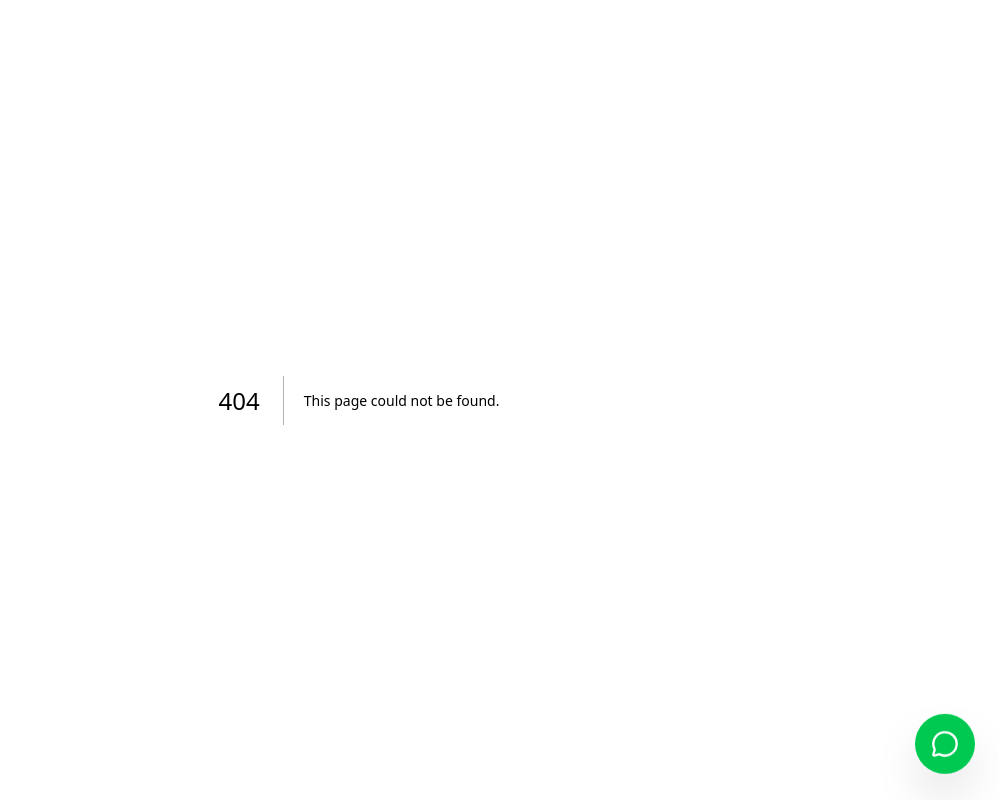
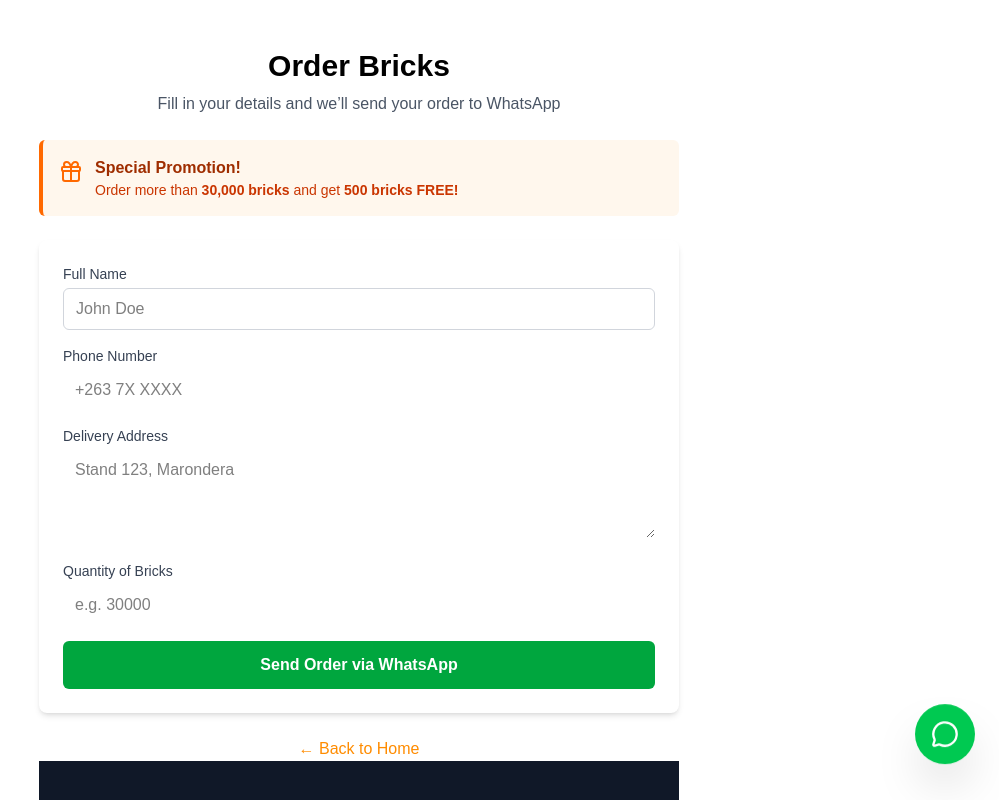
Before and after one commit to silenttakudzwa941-prog/buildmart, a Next.js app: page /order-bricks in a window 1280 px wide. Before the commit this address had no page. Shown: the top 800 px of the page, without its empty margins (281-1280 px from the left). Built offline with nearby package versions, Linux system fonts and the light colour scheme.

Commit message:
added the order bricks form

```diff
--- a/components/Hero.tsx
+++ b/components/Hero.tsx
@@ -25,10 +25,10 @@ export default function Hero() {
 
         <div className="flex flex-col sm:flex-row gap-4 justify-center">
           <Link
-            href="#categories"
+            href="/order-bricks"
             className="bg-brand hover:bg-brand text-white px-8 py-3 rounded-lg font-bold text-lg transition"
           >
-            Shop Now
+            Order Bricks
           </Link>
           <Link
             href="https://wa.me/263786507755?text=Hi KAZMAT, I want to inquire about your products."
--- /dev/null
+++ b/src/app/order-bricks/page.tsx
@@ -0,0 +1,136 @@
+"use client"
+import { useState } from "react"
+import Link from "next/link"
+import { Gift } from "lucide-react" // for promo icon
+import Footer from "../../../components/Footer"
+
+export default function OrderBricksPage() {
+  const [formData, setFormData] = useState({
+    name: '',
+    phone: '',
+    address: '',
+    quantity: ''
+  })
+
+  const handleChange = (e: React.ChangeEvent<HTMLInputElement | HTMLTextAreaElement>) => {
+    setFormData({ ...formData, [e.target.name]: e.target.value })
+  }
+
+  const quantityNum = Number(formData.quantity) || 0
+  const qualifiesForPromo = quantityNum > 30000
+  const totalBricks = qualifiesForPromo ? quantityNum + 500 : quantityNum
+
+  const handleWhatsAppSubmit = (e: React.FormEvent) => {
+    e.preventDefault()
+
+    const promoText = qualifiesForPromo ? `\n*PROMO APPLIED:* Free 500 bricks!` : ''
+
+    const message = `Hello KAZMAT Hardware! I would like to order bricks.
+
+*Full Name:* ${formData.name}
+*Phone:* ${formData.phone}
+*Delivery Address:* ${formData.address}
+*Quantity Ordered:* ${formData.quantity} bricks
+*Total After Promo:* ${totalBricks} bricks${promoText}
+
+Please get back to me with a quote. Thank you!`
+
+    const encodedMessage = encodeURIComponent(message)
+    const whatsappNumber = "263786507755" // your number
+    const whatsappUrl = `https://wa.me/${whatsappNumber}?text=${encodedMessage}`
+
+    window.open(whatsappUrl, '_blank')
+  }
+
+  return (
+    <div className="max-w-2xl mx-auto px-4 py-12">
+      <h1 className="text-3xl font-bold text-center mb-2">Order Bricks</h1>
+      <p className="text-gray-600 text-center mb-6">Fill in your details and we’ll send your order to WhatsApp</p>
+
+      {/* SPECIAL PROMO BANNER */}
+      <div className="bg-orange-50 border-l-4 border-orange-500 p-4 mb-6 rounded-md flex items-start gap-3">
+        <Gift size={24} className="text-orange-500 mt-1 flex-shrink-0" />
+        <div>
+          <p className="font-bold text-orange-800">Special Promotion!</p>
+          <p className="text-orange-700 text-sm">Order more than <span className="font-bold">30,000 bricks</span> and get <span className="font-bold">500 bricks FREE!</span></p>
+        </div>
+      </div>
+
+      <form onSubmit={handleWhatsAppSubmit} className="bg-white shadow-md rounded-lg p-6 space-y-4">
+        <div>
+          <label className="block text-sm font-medium text-gray-700 mb-1">Full Name</label>
+          <input
+            type="text"
+            name="name"
+            value={formData.name}
+            onChange={handleChange}
+            required
+            className="w-full border border-gray-300 rounded-md px-3 py-2 focus:ring-brand focus:border-brand"
+            placeholder="John Doe"
+          />
+        </div>
+
+        <div>
+          <label className="block text-sm font-medium text-gray-700 mb-1">Phone Number</label>
+          <input
+            type="tel"
+            name="phone"
+            value={formData.phone}
+            onChange={handleChange}
+            required
+            className="w-full border-gray-300 rounded-md px-3 py-2 focus:ring-brand focus:border-brand"
+            placeholder="+263 7X XXXX"
+          />
+        </div>
+
+        <div>
+          <label className="block text-sm font-medium text-gray-700 mb-1">Delivery Address</label>
+          <textarea
+            name="address"
+            value={formData.address}
+            onChange={handleChange}
+            required
+            rows={3}
+            className="w-full border-gray-300 rounded-md px-3 py-2 focus:ring-brand focus:border-brand"
+            placeholder="Stand 123, Marondera"
+          />
+        </div>
+
+        <div>
+          <label className="block text-sm font-medium text-gray-700 mb-1">Quantity of Bricks</label>
+          <input
+            type="number"
+            name="quantity"
+            value={formData.quantity}
+            onChange={handleChange}
+            required
+            min="100"
+            className="w-full border-gray-300 rounded-md px-3 py-2 focus:ring-brand focus:border-brand"
+            placeholder="e.g. 30000"
+          />
+          {qualifiesForPromo && (
+            <p className="text-green-600 text-sm font-semibold mt-2">
+              🎉 You qualify for 500 FREE bricks! Total: {totalBricks.toLocaleString()} bricks
+            </p>
+          )}
+        </div>
+
+        <button
+          type="submit"
+          className="w-full bg-green-600 hover:bg-green-700 text-white font-bold py-3 rounded-md transition"
+        >
+          Send Order via WhatsApp
+        </button>
+      </form>
+
+      <div className="text-center mt-6">
+        <Link href="/" className="text-brand hover:underline font-medium">
+          ← Back to Home
+        </Link>
+
+      </div>
+    <Footer/>
+    </div>
+
+  )
+}
```
